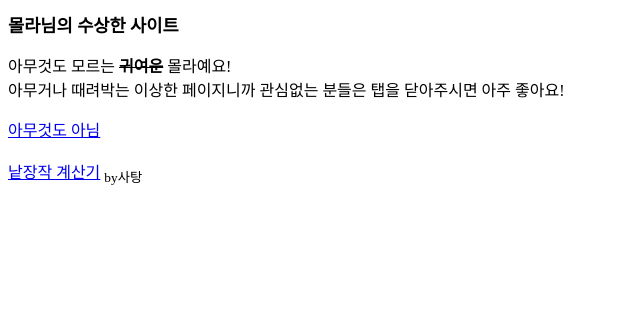
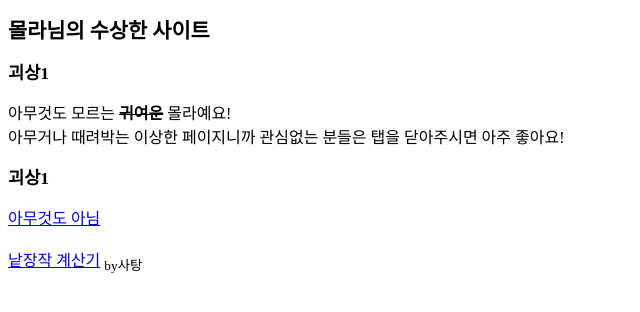
Before and after one commit to molla11/mollakr, a plain HTML site: page index.html in a window 1280 px wide. Shown: the whole page, without its empty margins (0-640 px from the left). Drawn offline with Linux system fonts and the light colour scheme.

Commit message:
Update index.html

```diff
--- a/index.html
+++ b/index.html
@@ -7,15 +7,22 @@
     <title>수상한 사이트</title>
 </head>
 <body>
-    <h1 style="font-size:110%">
+    <h1 style="font-size:130%">
         몰라님의 수상한 사이트
     </h1>
+
+    <h2 style="font-size:110%">
+        괴상1
+    </h2>
     <p>
         아무것도 모르는 <del><b>귀여운</b></del> 몰라예요!
         <br>
         아무거나 때려박는 이상한 페이지니까 관심없는 분들은 탭을 닫아주시면 아주 좋아요!
     </p>
 
+    <h2 style="font-size:110%">
+        괴상1
+    </h2>
     <p>
         <a href="about:blank" target="_blank">아무것도 아님</a>
         <br>
```
